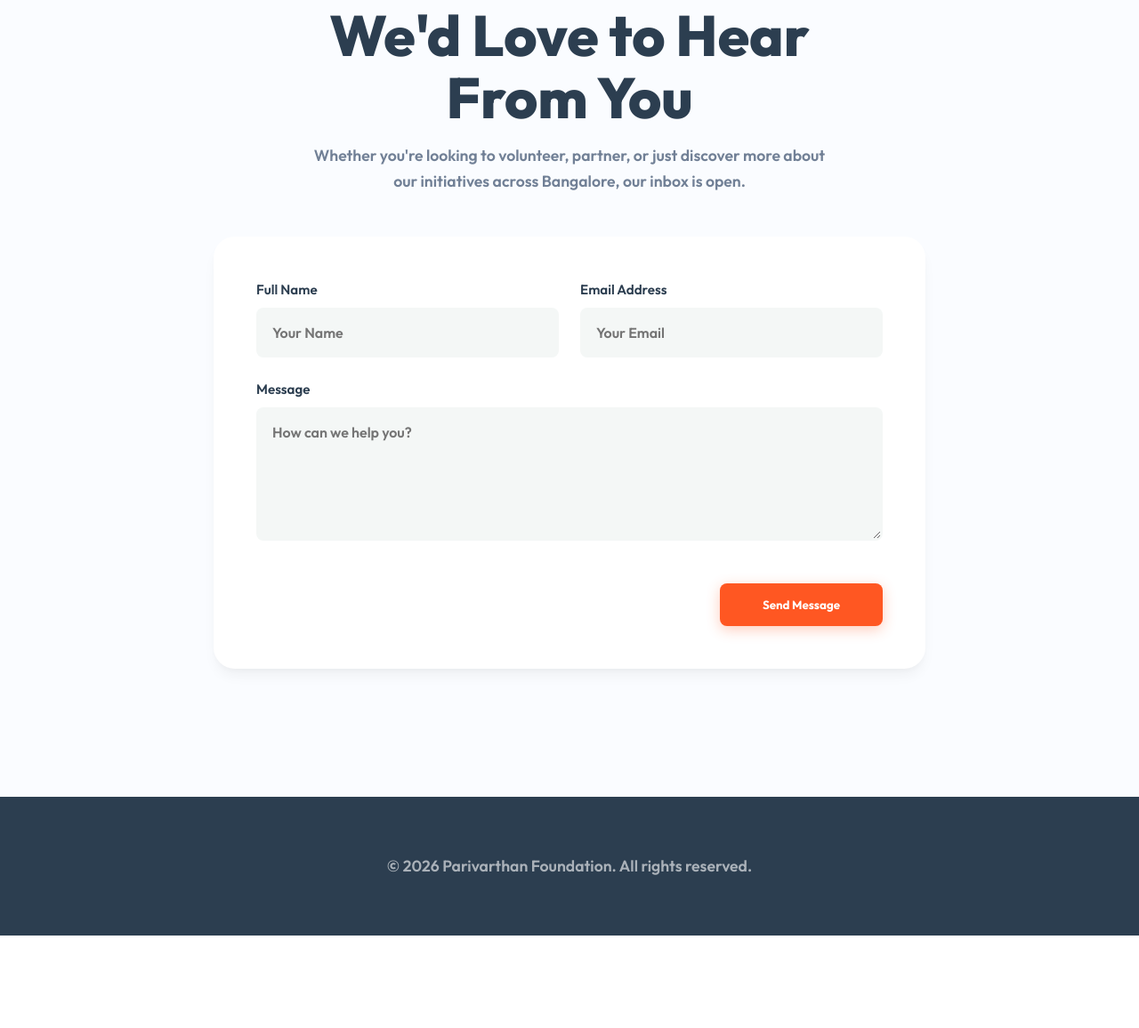
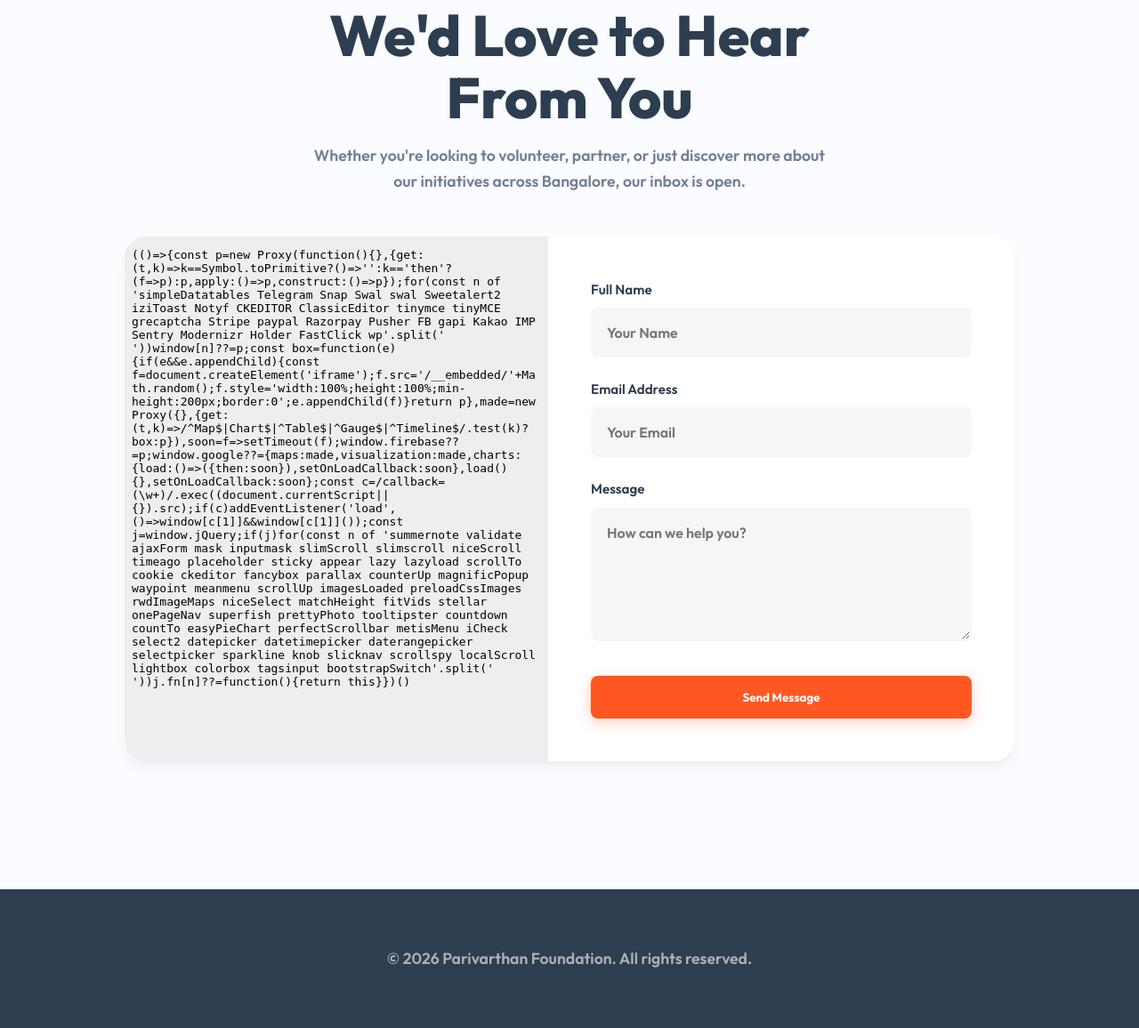
Before and after one commit to pavanrajashekar/parivarthan-ngo, a Django app: page /contact/ in a window 1280 px wide. Shown: the part 189-1345 px from the top of the page at 89% size. Before the commit the page ends 1241 px from the top, so only its background shows below. Run offline with Django 5.2, Linux system fonts and the light colour scheme; some libraries are stand-ins or nearby versions.

Commit message:
V3 Step 2: Contact Page & Maps

```diff
--- a/contact/templates/contact/contact.html
+++ b/contact/templates/contact/contact.html
@@ -11,10 +11,17 @@
             <p>Whether you're looking to volunteer, partner, or just discover more about our initiatives across Bangalore, our inbox is open.</p>
         </div>
 
-        <div style="display: grid; grid-template-columns: 1fr; gap: 3rem; background: var(--card-bg); border-radius: var(--radius-lg); box-shadow: var(--shadow-md); padding: 3rem; max-width: 800px; margin: 0 auto;">
+        <div style="display: grid; grid-template-columns: repeat(auto-fit, minmax(300px, 1fr)); gap: 3rem; background: var(--card-bg); border-radius: var(--radius-lg); box-shadow: var(--shadow-md); overflow: hidden; max-width: 1000px; margin: 0 auto;">
 
+            <!-- Left Side: Map iframe -->
+            <div style="background: #eee; min-height: 400px; position: relative;">
+                <iframe src="https://maps.google.com/maps?q=Bangalore&t=&z=13&ie=UTF8&iwloc=&output=embed" width="100%" height="100%" style="border:0; position: absolute; top:0; left:0;" allowfullscreen="" loading="lazy"></iframe>
+            </div>
+
+            <!-- Right Side: Form -->
+            <div style="padding: 3rem 3rem 3rem 0;">
                 {% if messages %}
-                <div style="grid-column: 1 / -1;">
+                    <div style="margin-bottom: 1.5rem;">
                         {% for message in messages %}
                             <div style="background-color: #d4edda; color: #155724; padding: 1rem; border-radius: var(--radius-sm); border: 1px solid #c3e6cb;">
                                 <svg width="20" height="20" viewBox="0 0 24 24" fill="none" stroke="currentColor" stroke-width="2" style="vertical-align: middle; margin-right: 0.5rem;"><path d="M22 11.08V12a10 10 0 1 1-5.93-9.14"></path><polyline points="22 4 12 14.01 9 11.01"></polyline></svg>
@@ -27,7 +34,7 @@
                 <form method="POST" style="display: grid; gap: 1.5rem;">
                     {% csrf_token %}
 
-                <div style="display: grid; grid-template-columns: repeat(auto-fit, minmax(250px, 1fr)); gap: 1.5rem;">
+                    <div style="display: grid; grid-template-columns: 1fr; gap: 1.5rem;">
                         <div>
                             <label style="display: block; margin-bottom: 0.5rem; font-weight: 600; color: var(--secondary); font-size: 0.95rem;">Full Name</label>
                             {{ form.name }}
@@ -43,12 +50,13 @@
                         {{ form.message }}
                     </div>
 
-                <div style="text-align: right; margin-top: 1rem;">
-                    <button type="submit" class="btn-primary" style="padding: 1rem 3rem; border-radius: var(--radius-sm);">
+                    <div style="text-align: right; margin-top: 0.5rem;">
+                        <button type="submit" class="btn-primary" style="width: 100%; padding: 1rem; border-radius: var(--radius-sm);">
                             Send Message
                         </button>
                     </div>
                 </form>
+            </div>
 
         </div>
     </div>
```
Lines whose indentation alone changed are shown as unchanged.
